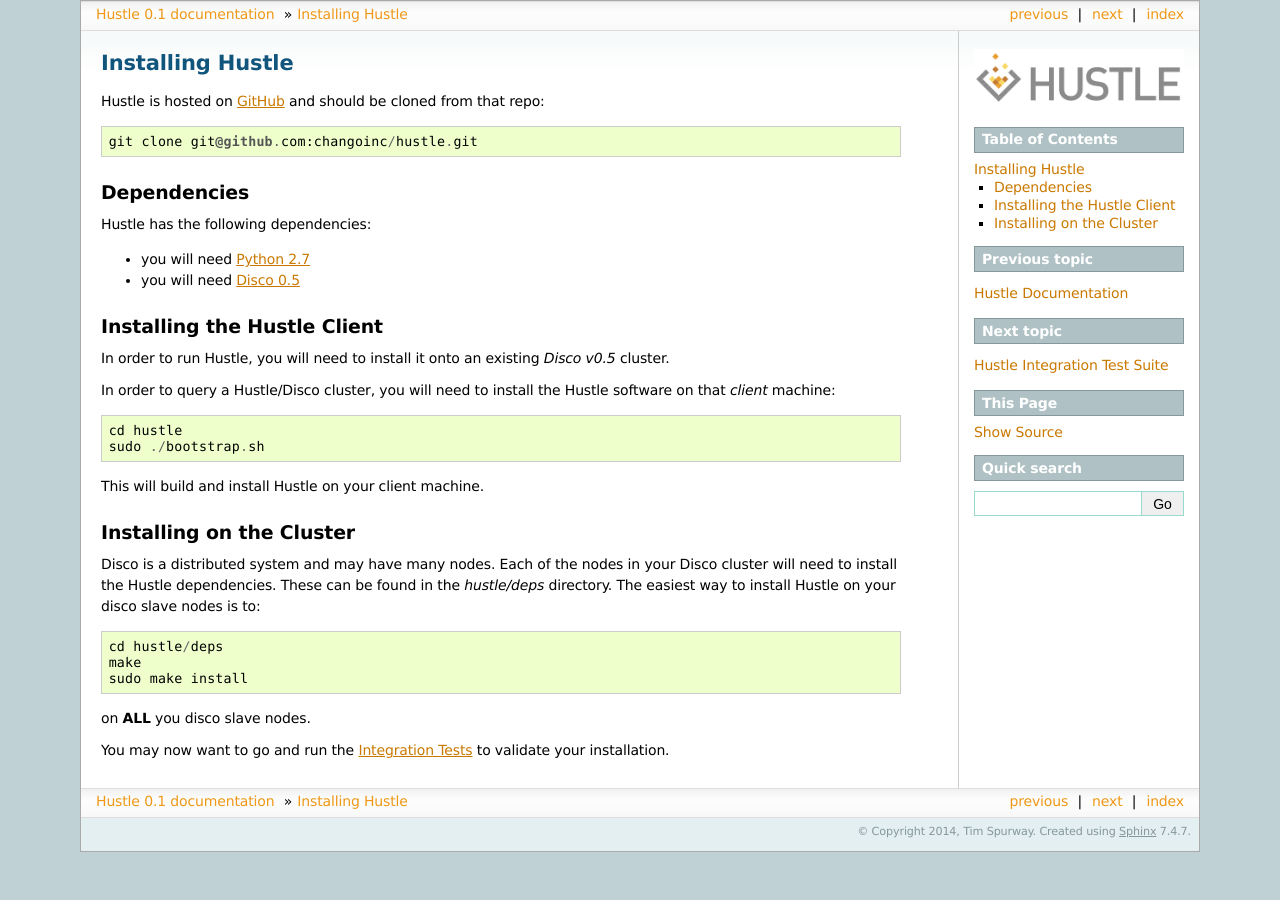
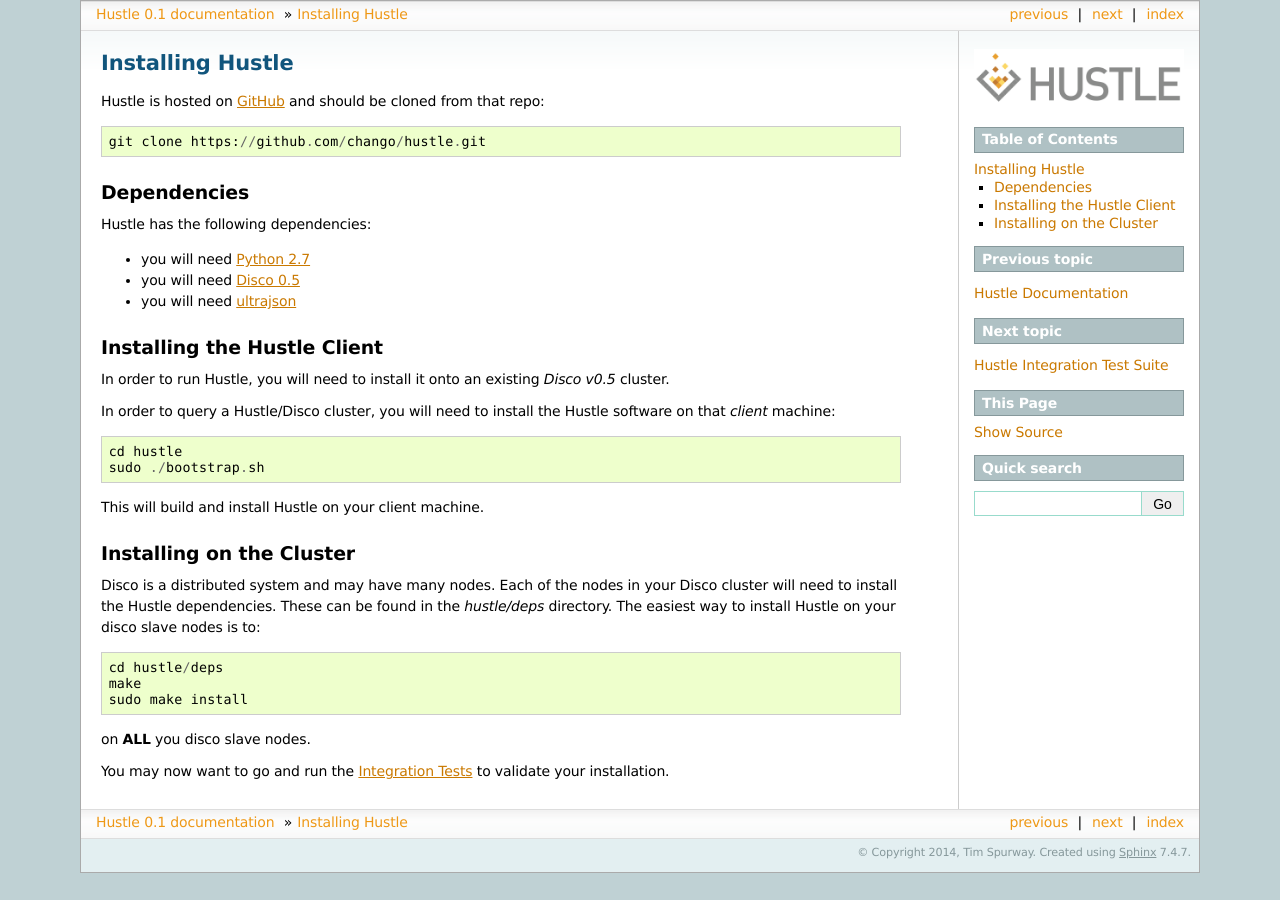
Before and after one commit to tspurway/hustle, a Sphinx documentation site: the page built from doc/start/install.rst, in a window 1280 px wide. Built offline with Sphinx 7.4.7, drawn with Linux system fonts in a browser that asks for light colours.

Commit message:
fix install guide

```diff
--- a/doc/start/install.rst
+++ b/doc/start/install.rst
@@ -5,7 +5,7 @@
 
 Hustle is hosted on `GitHub <https://github.com/changoinc/hustle>`_ and should be cloned from that repo::
 
-    git clone git@github.com:changoinc/hustle.git
+    git clone https://github.com/chango/hustle.git
 
 Dependencies
 ------------
@@ -14,6 +14,7 @@
 
 * you will need `Python 2.7 <http://www.python.org/downloads/>`_
 * you will need `Disco 0.5 <http://disco.readthedocs.org/en/latest/start/install.html>`_
+* you will need `ultrajson <https://github.com/esnme/ultrajson>`_
 
 Installing the Hustle Client
 ----------------------------
```
